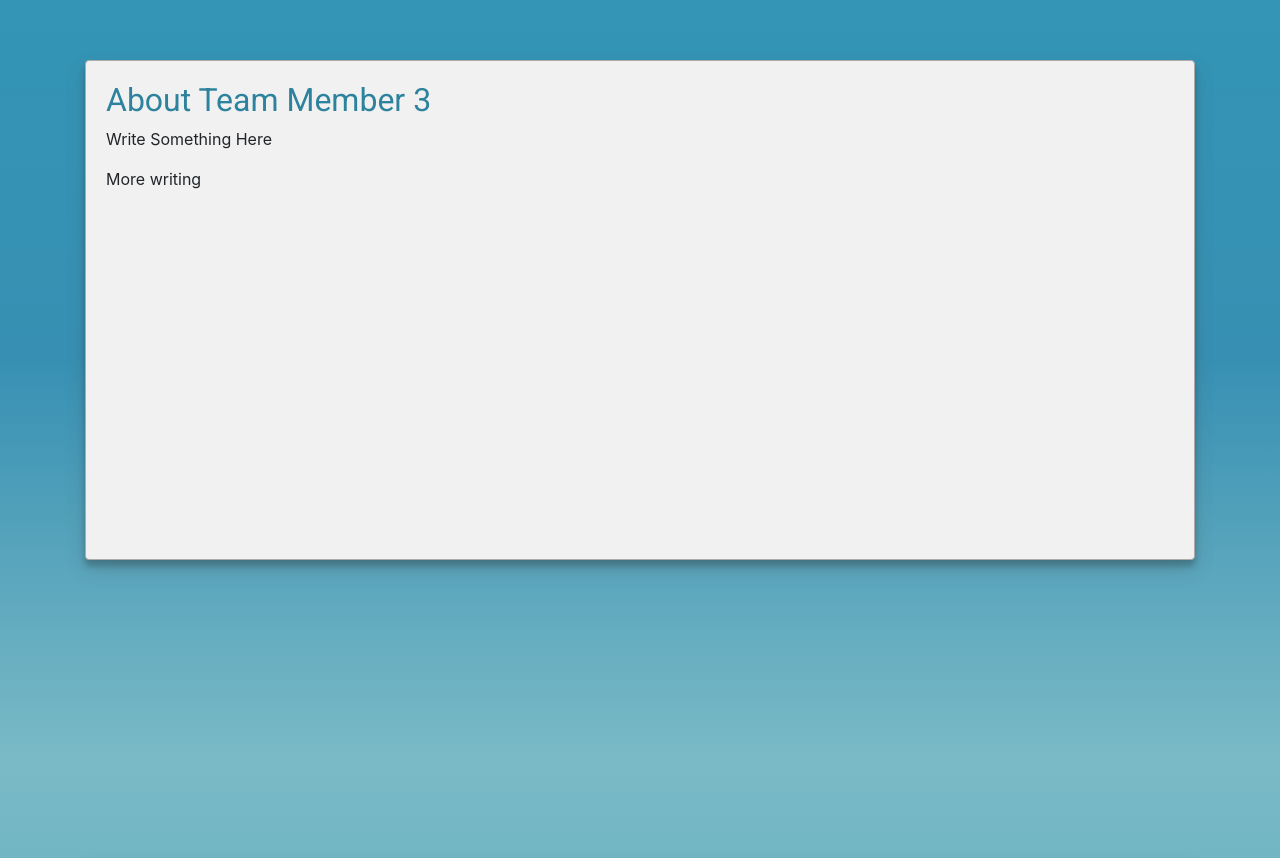
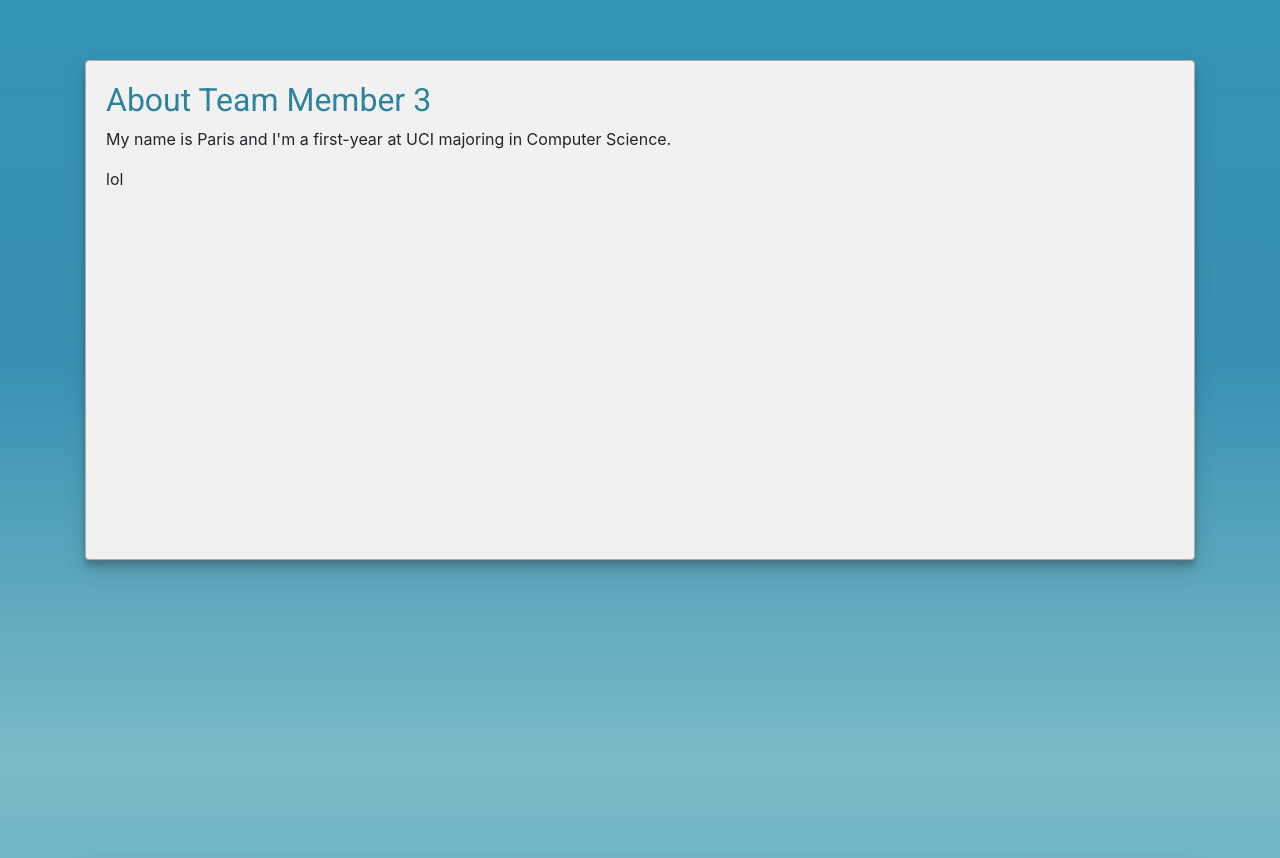
Before and after one commit to quachjennifer/Git-Github-Workshop-Team-2, a plain HTML site: page index.html in a window 1280 px wide. Shown: the part 2440-3298 px from the top of the page. Drawn offline with nearby package versions, Linux system fonts and the light colour scheme.

Commit message:
Change Member 3 writing

```diff
--- a/index.html
+++ b/index.html
@@ -122,9 +122,9 @@
         <div class="container">
           <div class="page-section">
             <h2>About Team Member 3</h2>
-            <p>Write Something Here</p>
+            <p>My name is Paris and I'm a first-year at UCI majoring in Computer Science.</p>
 
-            <p>More writing
+            <p>lol
             </p>
           </div>
         </div>
```
